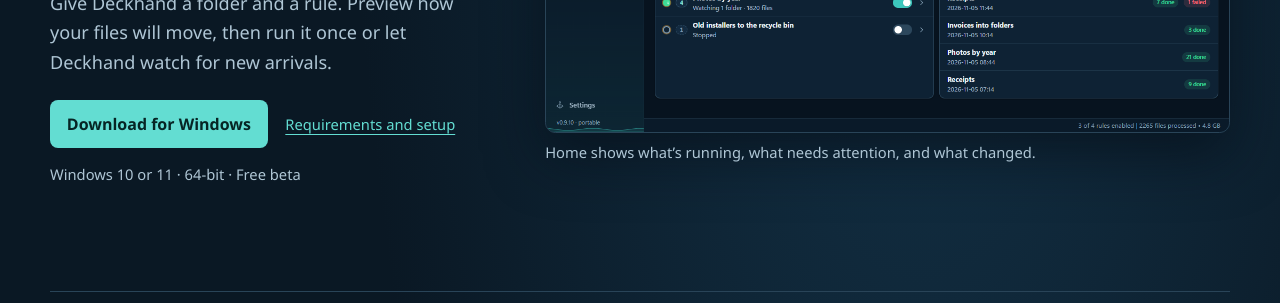
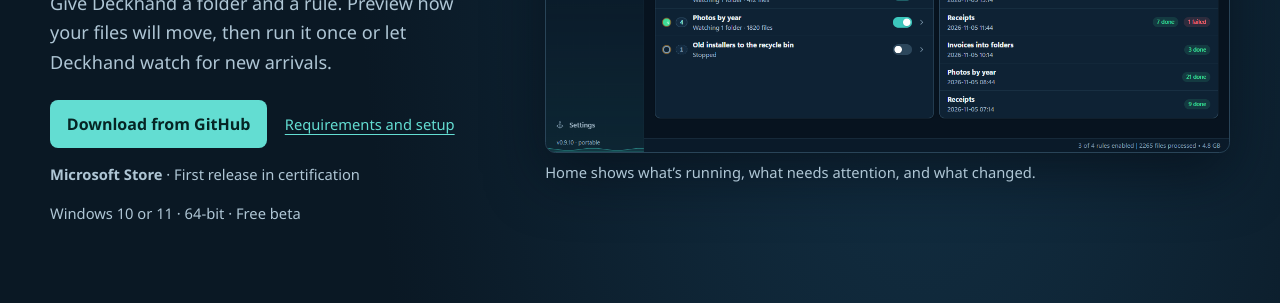
Before and after one commit to AuZzii-Xssistant/Deckhand, a plain HTML site: page docs/index.html in a window 1280 px wide. Shown: the part 497-800 px from the top of the page. Drawn offline with Linux system fonts and the light colour scheme.

Commit message:
Show Microsoft Store certification status alongside GitHub downloads

```diff
--- a/docs/index.html
+++ b/docs/index.html
@@ -29,9 +29,10 @@
         <h1 id="intro">Put your files to work.</h1>
         <p class="lede">Give Deckhand a folder and a rule. Preview how your files will move, then run it once or let Deckhand watch for new arrivals.</p>
         <div class="buttons">
-          <a class="button" href="https://github.com/AuZzii-Xssistant/Deckhand/releases/latest">Download for Windows</a>
+          <a class="button" href="https://github.com/AuZzii-Xssistant/Deckhand/releases/latest">Download from GitHub</a>
           <a class="subtle" href="#setup">Requirements and setup</a>
         </div>
+        <p class="muted"><strong>Microsoft Store</strong> · First release in certification</p>
         <p class="muted">Windows 10 or 11 · 64-bit · Free beta</p>
       </div>
       <figure class="hero-shot">
```
Also changed, not shown: 1 other file.
